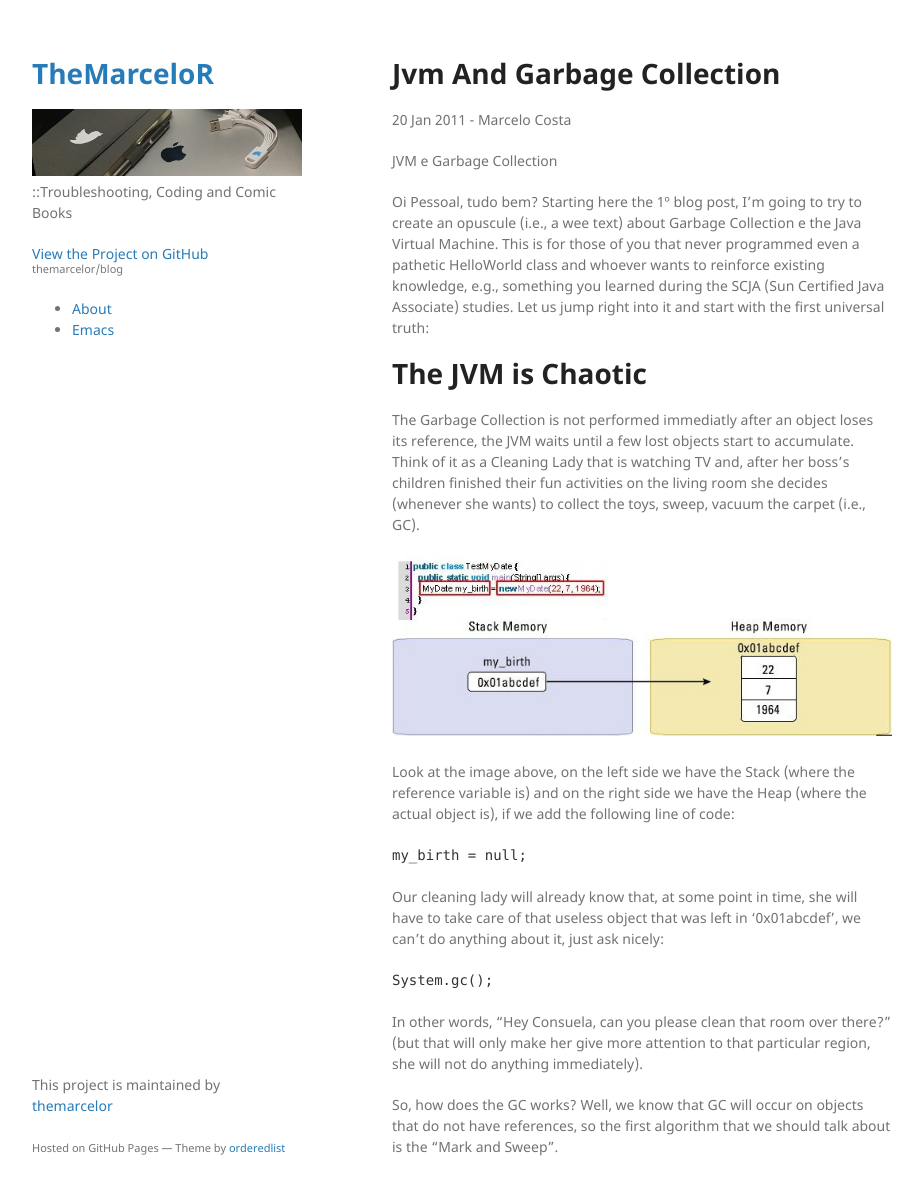
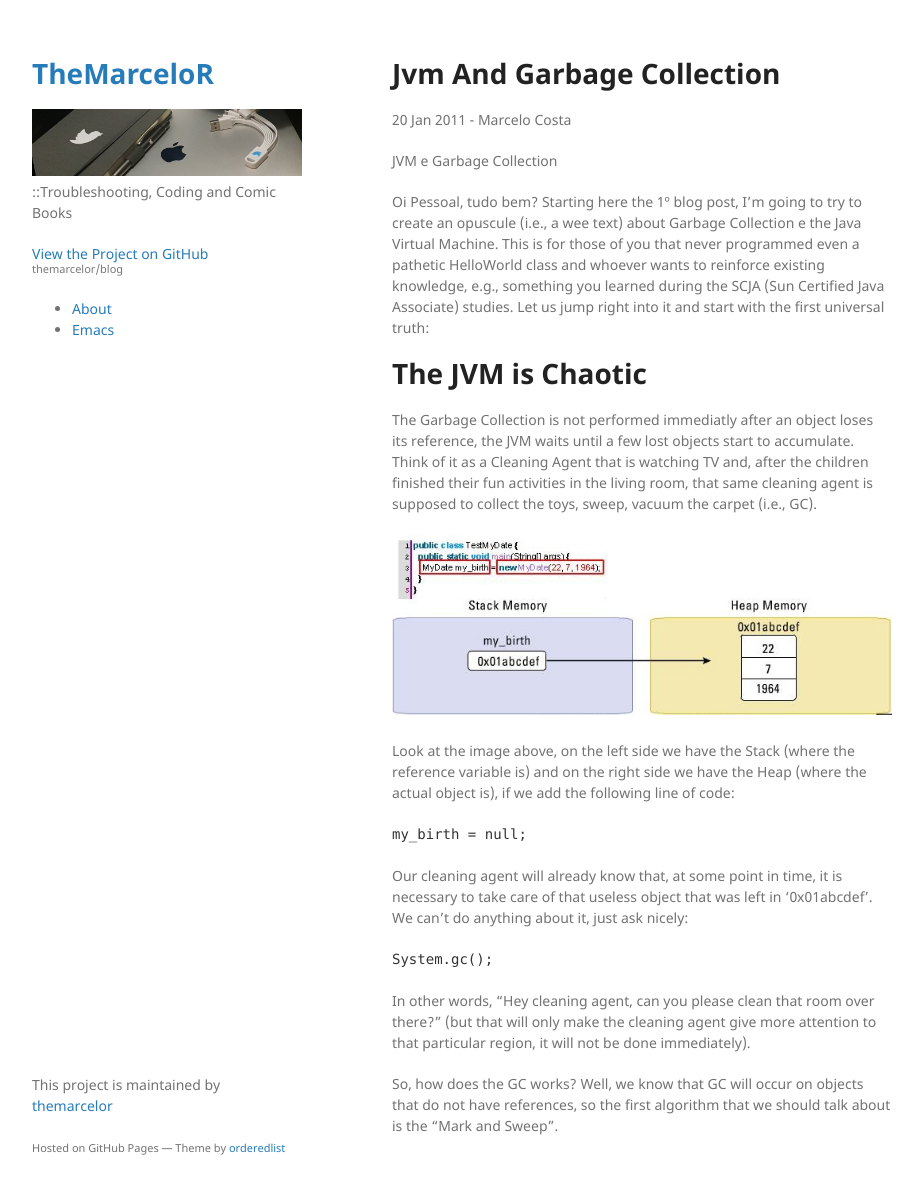
Before and after one commit to themarcelor/blog, a Jekyll site: the page built from _posts/2011-01-20-jvm-and-garbage-collection.md, in a window 1280 px wide and 1227 px high. Shown: the top 1195 px of the window, without its empty margins (178-1101 px from the left). Built offline with Jekyll 4.4.1, drawn with Linux system fonts in a browser that asks for light colours.

Commit message:
fix imgs

```diff
--- a/_posts/2011-01-20-jvm-and-garbage-collection.md
+++ b/_posts/2011-01-20-jvm-and-garbage-collection.md
@@ -8,18 +8,18 @@ Oi Pessoal, tudo bem? Starting here the 1º blog post, I’m going to try to cre
 
 # The JVM is Chaotic
 
-The Garbage Collection is not performed immediatly after an object loses its reference, the JVM waits until a few lost objects start to accumulate. Think of it as a Cleaning Lady that is watching TV and, after her boss’s children finished their fun activities on the living room she decides (whenever she wants) to collect the toys, sweep, vacuum the carpet (i.e., GC).
+The Garbage Collection is not performed immediatly after an object loses its reference, the JVM waits until a few lost objects start to accumulate. Think of it as a Cleaning Agent that is watching TV and, after the children finished their fun activities in the living room, that same cleaning agent is supposed to collect the toys, sweep, vacuum the carpet (i.e., GC).
 
-![stack_and_heap](https://themarcelor.github.com/blog/assets/img/stack_and_heap.jpg)
+![stack_and_heap](https://github.com/themarcelor/blog/blob/master/assets/img/stack_and_heap.jpg?raw=true)
 
 Look at the image above, on the left side we have the Stack (where the reference variable is) and on the right side we have the Heap (where the actual object is), if we add the following line of code:
 
 `my_birth = null;`
 
-Our cleaning lady will already know that, at some point in time, she will have to take care of that useless object that was left in ‘0x01abcdef’, we can’t do anything about it, just ask nicely:
+Our cleaning agent will already know that, at some point in time, it is necessary to take care of that useless object that was left in ‘0x01abcdef’. We can’t do anything about it, just ask nicely:
 
 `System.gc();`
 
-In other words, “Hey Consuela, can you please clean that room over there?” (but that will only make her give more attention to that particular region, she will not do anything immediately).
+In other words, “Hey cleaning agent, can you please clean that room over there?” (but that will only make the cleaning agent give more attention to that particular region, it will not be done immediately).
 
 So, how does the GC works? Well, we know that GC will occur on objects that do not have references, so the first algorithm that we should talk about is the “Mark and Sweep”.
```
